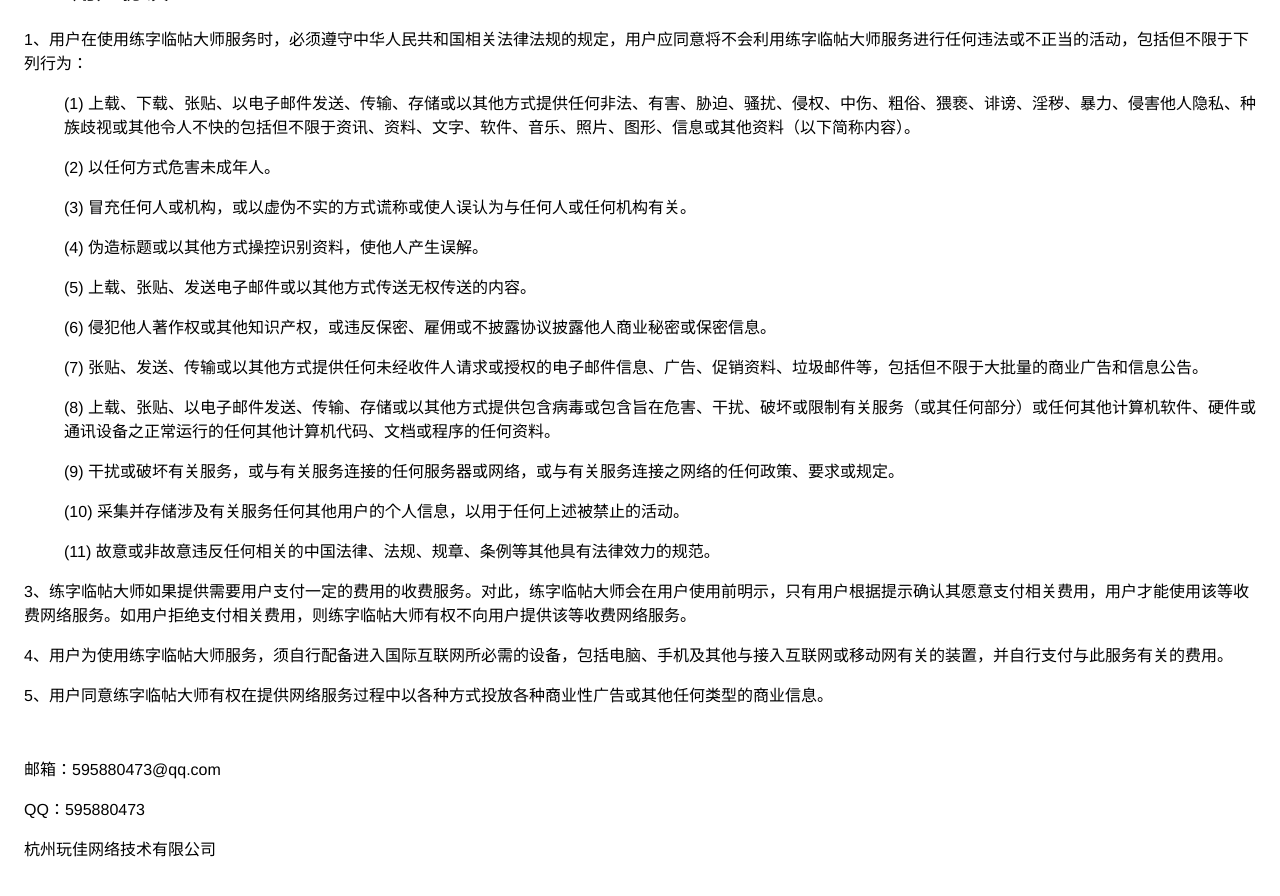
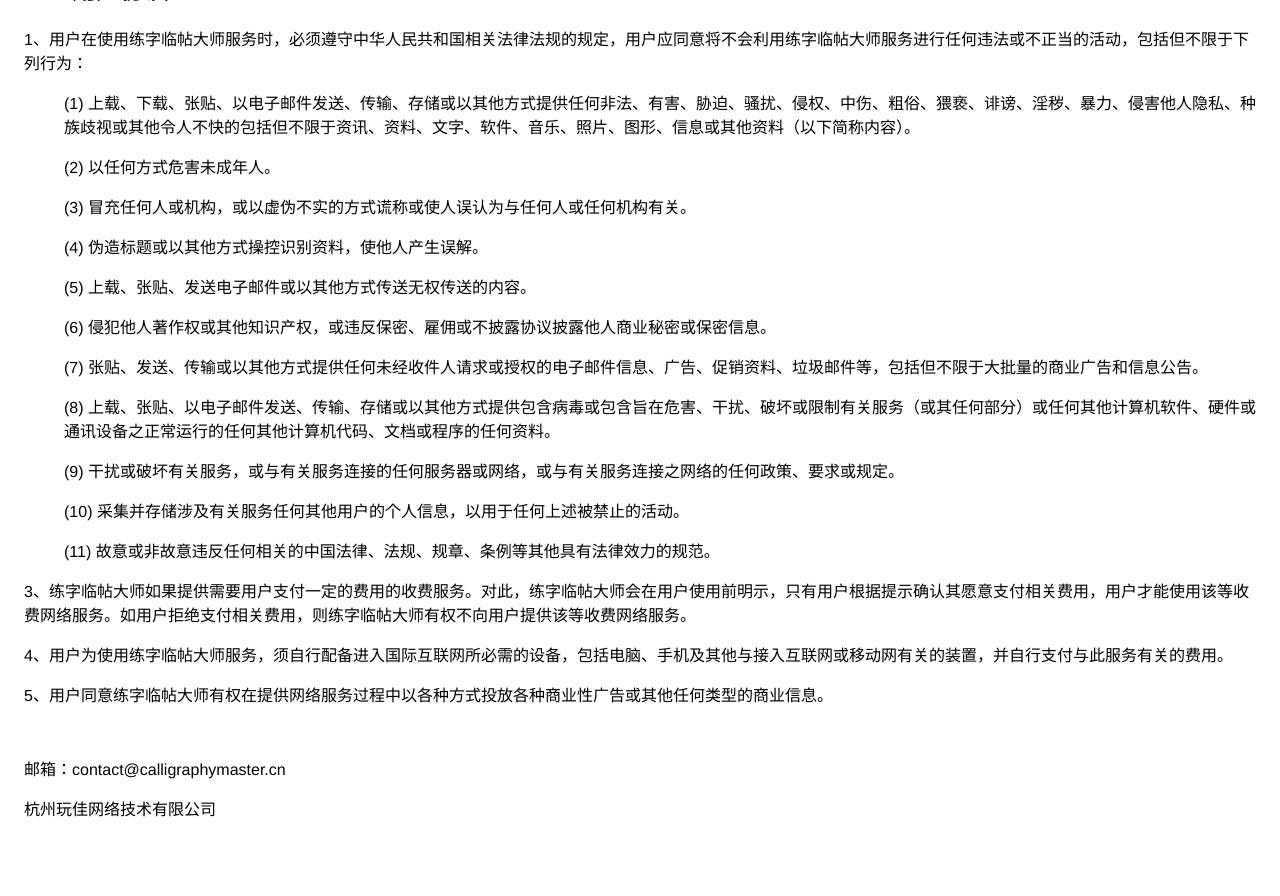
Before and after one commit to ztdr/home, a Jekyll site: the page lz_privacy_service.html, which Jekyll copies as it is, in a window 1280 px wide and 900 px high, scrolled down 708 px. Shown: the top 896 px of the window. Built offline with Jekyll 4.4.1, drawn with Linux system fonts in a browser that asks for light colours; after the commit the page ends 1568 px from its top, so only the background shows below that.

Commit message:
Update lz_privacy_service.html

```diff
--- a/lz_privacy_service.html
+++ b/lz_privacy_service.html
@@ -46,9 +46,7 @@
     <p>4、用户为使用练字临帖大师服务，须自行配备进入国际互联网所必需的设备，包括电脑、手机及其他与接入互联网或移动网有关的装置，并自行支付与此服务有关的费用。</p>
     <p>5、用户同意练字临帖大师有权在提供网络服务过程中以各种方式投放各种商业性广告或其他任何类型的商业信息。</p>
     <br>
-    <p>邮箱：595880473@qq.com
-    </p>
-    <p>QQ：595880473
+    <p>邮箱：contact@calligraphymaster.cn
     </p>
     <p>杭州玩佳网络技术有限公司
     </p>
```
